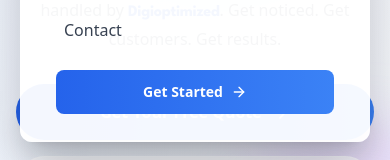
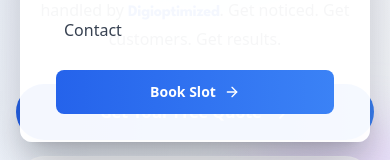
Before and after one commit to digioptimized/digioptimized-new, a React (Vite) app: page / in a window 390 px wide. Both pictures are taken after a click on the button 354 px from the left and 36 px from the top of the page. Shown: the part 429-589 px from the top of the page. Built offline with nearby package versions, Linux system fonts and the light colour scheme; no server answers.

Commit message:
fix(navbar): use Book Slot CTA in mobile menu linking to Google Form

```diff
--- a/src/components/Navbar.jsx
+++ b/src/components/Navbar.jsx
@@ -167,19 +167,17 @@ export default function Navbar() {
               </li>
             ))}
             <li className="mt-2 px-2">
-              <ScrollLink
-                to="contact"
-                smooth={true}
-                duration={200}
-                offset={-80}
-                hashSpy={false}
-                isDynamic={true}
+              <a
+                href="https://forms.gle/sUr1uxnakHbk4Tyv8"
+                target="_blank"
+                rel="noopener noreferrer"
                 onClick={() => setOpen(false)}
+                aria-label="Book a slot"
                 className="flex items-center justify-center gap-2 bg-gradient-to-r from-blue-600 to-blue-500 text-white px-5 py-3 rounded-lg cursor-pointer font-semibold text-sm hover:shadow-2xl transition-all duration-150 active:scale-95"
               >
-                Get Started
+                Book Slot
                 <ArrowRight className="w-4 h-4" />
-              </ScrollLink>
+              </a>
             </li>
           </ul>
         </div>
```
